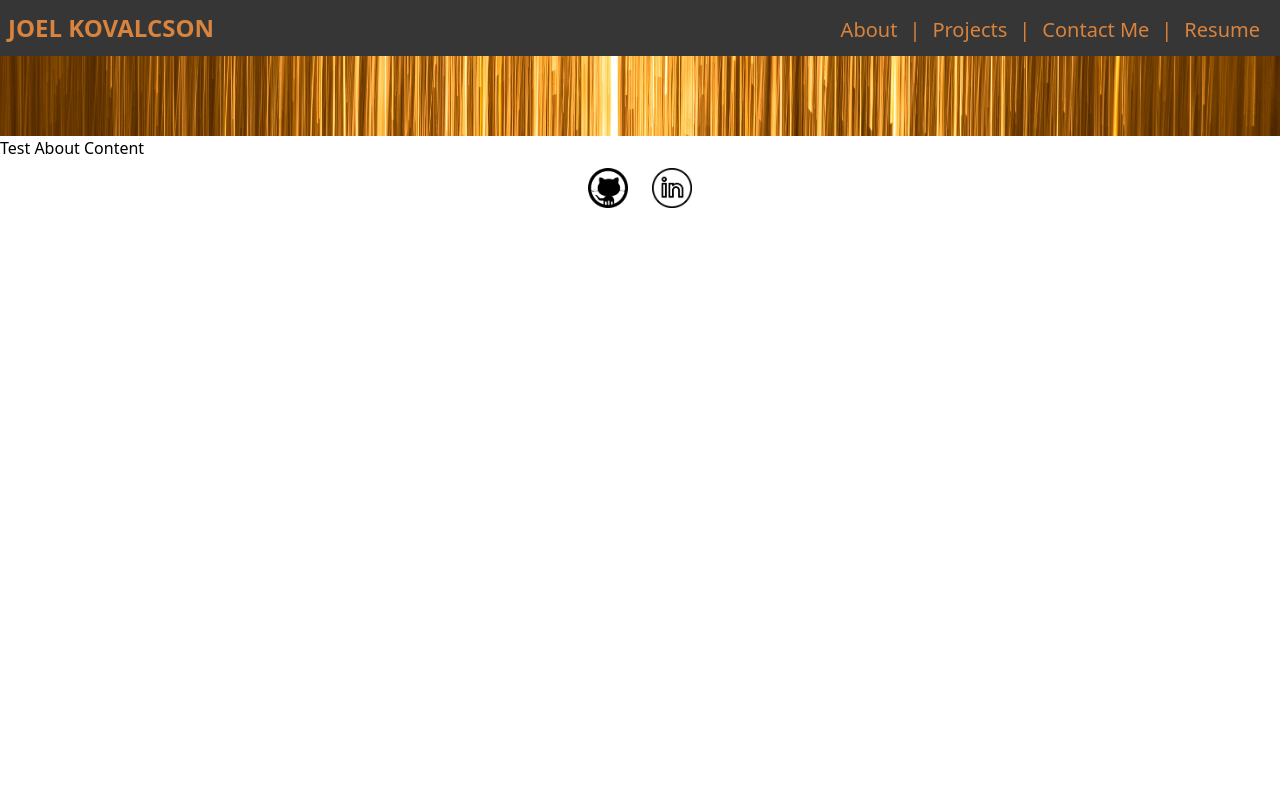
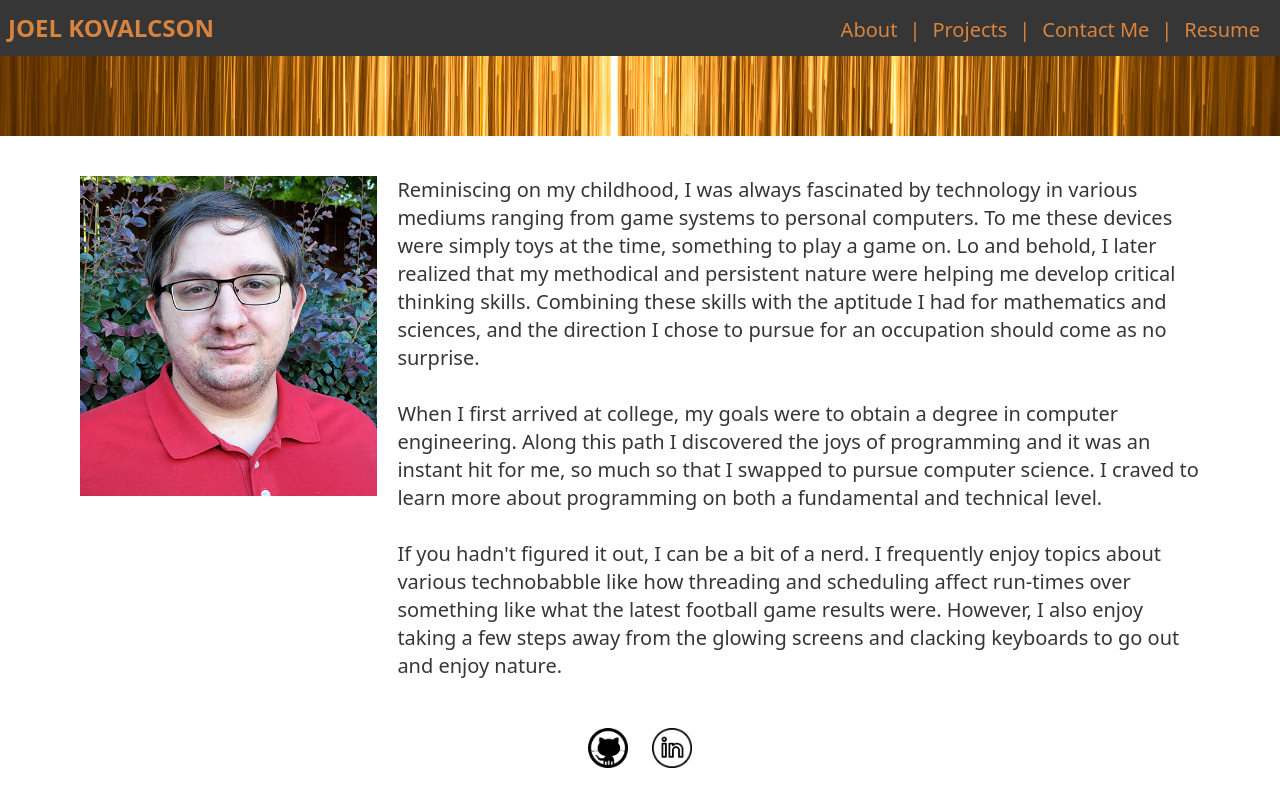
Before and after one commit to JoelKovalcson/Portfolio, a React (Create React App) app: page / in a window 1280 px wide. Built offline with nearby package versions, Linux system fonts and the light colour scheme.

Commit message:
Setup initial About page

```diff
--- a/src/pages/About.js
+++ b/src/pages/About.js
@@ -3,8 +3,29 @@ import React from 'react';
 const About = () => {
 
 	return (
-		<main>
-			Test About Content
+		<main className='mx-8 sm:mx-20 my-10 flex flex-wrap lg:flex-nowrap justify-center'>
+			<img
+				className='mb-3 sm:mb-0 sm:mr-5 h-80'
+				src={require('../assets/me.png')}
+				alt="Joel Kovalcson's Headshot"
+			/>
+			<p className='text-darkgrey text-xl'>
+				Reminiscing on my childhood, I was always fascinated by technology in various mediums ranging from game
+				systems to personal computers. To me these devices were simply toys at the time, something to play a
+				game on. Lo and behold, I later realized that my methodical and persistent nature were helping me
+				develop critical thinking skills. Combining these skills with the aptitude I had for mathematics and
+				sciences, and the direction I chose to pursue for an occupation should come as no surprise.
+				<br/><br/>
+				When I first arrived at college, my goals were to obtain a degree in computer engineering. Along this
+				path I discovered the joys of programming and it was an instant hit for me, so much so that I swapped to
+				pursue computer science. I craved to learn more about programming on both a fundamental and technical
+				level.
+				<br/><br/>
+				If you hadn't figured it out, I can be a bit of a nerd. I frequently enjoy topics about various
+				technobabble like how threading and scheduling affect run-times over something like what the latest
+				football game results were. However, I also enjoy taking a few steps away from the glowing screens and
+				clacking keyboards to go out and enjoy nature.
+			</p>
 		</main>
 	);
 }
```
Also changed, not shown: src/assets/me.png (added).
